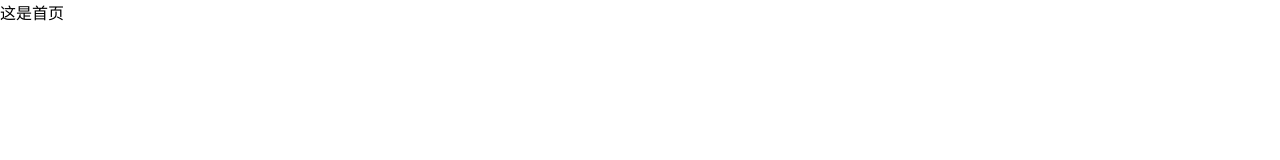
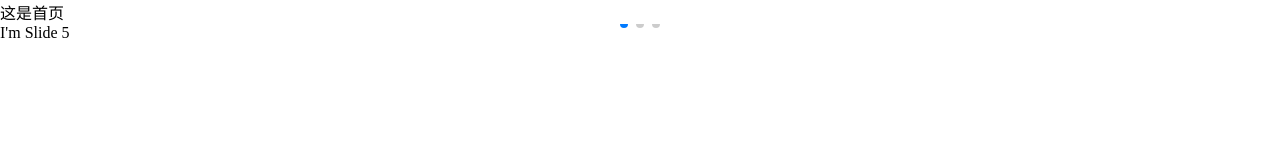
Before and after one commit to ruanye/1808vue, a Vue app: page / in a window 1280 px wide. Shown: the top 160 px of the page. Built offline with nearby package versions, Linux system fonts and the light colour scheme.

Commit message:
引入轮播图组件

```diff
--- a/package.json
+++ b/package.json
@@ -10,6 +10,7 @@
   "dependencies": {
     "core-js": "^2.6.5",
     "vue": "^2.6.10",
+    "vue-awesome-swiper": "^3.1.3",
     "vue-router": "^3.0.3",
     "vuex": "^3.0.1"
   },
--- a/src/App.vue
+++ b/src/App.vue
@@ -15,9 +15,8 @@ export default {
   }
 };
 </script>
-
-<style lang="less">
-*{
+<style>
+* {
   padding: 0;
   margin: 0;
 }
--- /dev/null
+++ b/src/components/Banner.vue
@@ -0,0 +1,28 @@
+<template>
+  <swiper :options="swiperOption">
+    <swiper-slide v-for="(slide, index) in swiperSlides"
+                  :key="index">I'm Slide {{ slide }}</swiper-slide>
+    <div class="swiper-pagination"
+         slot="pagination"></div>
+  </swiper>
+</template>
+<script>
+export default {
+  name: "carrousel",
+  props: {
+    swiperSlides: {
+      type: Array,
+      default: () => [5, 6, 7]
+    }
+  },
+  data() {
+    return {
+      swiperOption: {
+        pagination: {
+          el: ".swiper-pagination"
+        }
+      }
+    };
+  }
+};
+</script>
--- a/src/main.js
+++ b/src/main.js
@@ -3,7 +3,11 @@ import App from './App.vue';
 import router from './router';
 import store from './store';
 import './assets/icon.css';
+import VueAwesomeSwiper from 'vue-awesome-swiper';
+// require styles
+import 'swiper/dist/css/swiper.css';
 
+Vue.use(VueAwesomeSwiper);
 Vue.config.productionTip = false;
 
 new Vue({
--- a/src/views/Home.vue
+++ b/src/views/Home.vue
@@ -1,11 +1,20 @@
 <template>
   <div>
     这是首页
+    <Banner :sliders="slider" />
   </div>
 </template>
 <script>
+import Banner from "../components/Banner";
 export default {
   name: "home",
-  components: {}
+  data() {
+    return {
+      slider: [1, 2, 3, 4]
+    };
+  },
+  components: {
+    Banner
+  }
 };
 </script>
```
Also changed, not shown: 2 other files (tests, documents, lock files or other folders).
